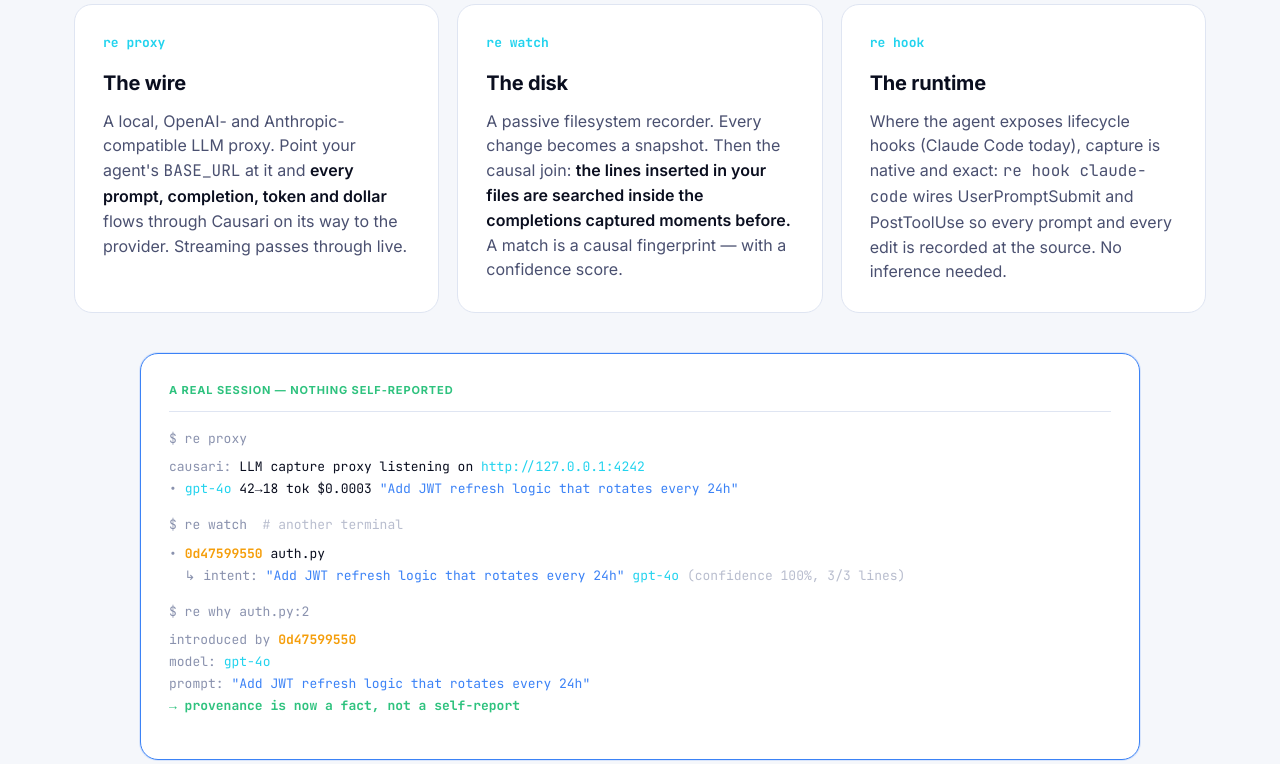
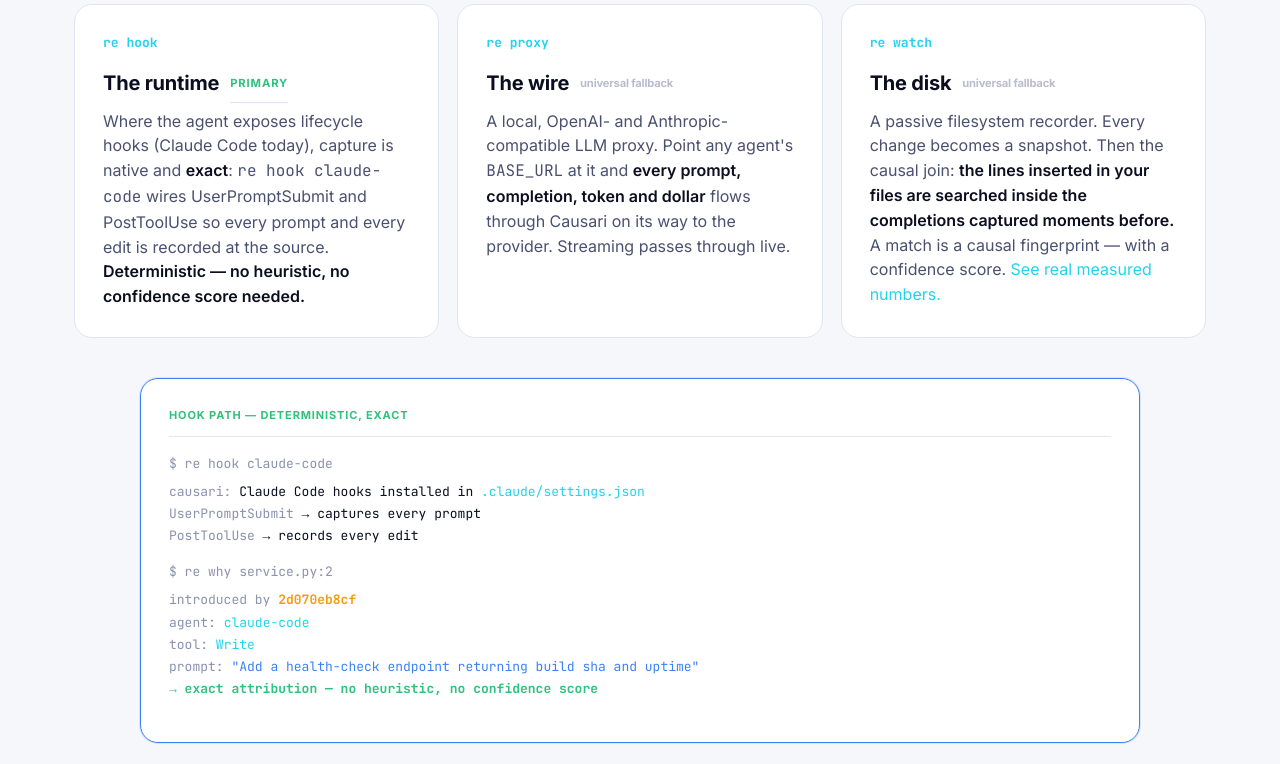
Before and after one commit to croviatrust/causari, a plain HTML site: page site/index.html in a window 1280 px wide. Shown: the part 2613-3377 px from the top of the page. Drawn offline with Linux system fonts and the light colour scheme; no server answers.

Commit message:
site/index.html: hook-first capture engine, aligned with README
- Problem cards reordered: re hook first (primary), proxy+watch (fallback)
- Added hook-path real session example before proxy+watch example
- Quickstart step 3 split: primary (hook) then universal fallback (proxy+watch)
- Feature card updated: 'Two paths, one ledger' with hook-first messaging

```diff
--- a/site/index.html
+++ b/site/index.html
@@ -262,27 +262,47 @@
 
     <div class="problems">
       <article class="problem-card">
+        <div class="problem-num">re hook</div>
+        <h3>The runtime <span class="ba-label ba-label--success" style="font-size:0.7rem;vertical-align:middle;margin-left:0.4rem">primary</span></h3>
+        <p>Where the agent exposes lifecycle hooks (Claude Code today), capture is native and <strong>exact</strong>: <code>re hook claude-code</code> wires UserPromptSubmit and PostToolUse so every prompt and every edit is recorded at the source. <strong>Deterministic — no heuristic, no confidence score needed.</strong></p>
+      </article>
+
+      <article class="problem-card">
         <div class="problem-num">re proxy</div>
-        <h3>The wire</h3>
-        <p>A local, OpenAI- and Anthropic-compatible LLM proxy. Point your agent's <code>BASE_URL</code> at it and <strong>every prompt, completion, token and dollar</strong> flows through Causari on its way to the provider. Streaming passes through live.</p>
+        <h3>The wire <span class="ba-faint" style="font-size:0.7rem;vertical-align:middle;margin-left:0.4rem">universal fallback</span></h3>
+        <p>A local, OpenAI- and Anthropic-compatible LLM proxy. Point any agent's <code>BASE_URL</code> at it and <strong>every prompt, completion, token and dollar</strong> flows through Causari on its way to the provider. Streaming passes through live.</p>
       </article>
 
       <article class="problem-card">
         <div class="problem-num">re watch</div>
-        <h3>The disk</h3>
-        <p>A passive filesystem recorder. Every change becomes a snapshot. Then the causal join: <strong>the lines inserted in your files are searched inside the completions captured moments before.</strong> A match is a causal fingerprint — with a confidence score.</p>
-      </article>
-
-      <article class="problem-card">
-        <div class="problem-num">re hook</div>
-        <h3>The runtime</h3>
-        <p>Where the agent exposes lifecycle hooks (Claude Code today), capture is native and exact: <code>re hook claude-code</code> wires UserPromptSubmit and PostToolUse so every prompt and every edit is recorded at the source. No inference needed.</p>
+        <h3>The disk <span class="ba-faint" style="font-size:0.7rem;vertical-align:middle;margin-left:0.4rem">universal fallback</span></h3>
+        <p>A passive filesystem recorder. Every change becomes a snapshot. Then the causal join: <strong>the lines inserted in your files are searched inside the completions captured moments before.</strong> A match is a causal fingerprint — with a confidence score. <a href="#confidence">See real measured numbers.</a></p>
       </article>
     </div>
 
     <div class="ba-grid" style="margin-top:2.5rem">
       <div class="ba-card ba-after" style="grid-column:1/-1">
-        <div class="ba-label ba-label--success">A real session — nothing self-reported</div>
+        <div class="ba-label ba-label--success">Hook path — deterministic, exact</div>
+        <div class="ba-term">
+          <div class="ba-prompt">$ re hook claude-code</div>
+          <div class="ba-output">
+            <span class="ba-key">causari:</span> Claude Code hooks installed in <span class="ba-val">.claude/settings.json</span><br/>
+            <span class="ba-key">UserPromptSubmit</span> → captures every prompt<br/>
+            <span class="ba-key">PostToolUse</span> → records every edit
+          </div>
+          <div class="ba-prompt">$ re why service.py:2</div>
+          <div class="ba-output">
+            <span class="ba-key">introduced by</span> <span class="ba-id">2d070eb8cf</span><br/>
+            <span class="ba-key">agent:</span> <span class="ba-val">claude-code</span><br/>
+            <span class="ba-key">tool:</span> <span class="ba-val">Write</span><br/>
+            <span class="ba-key">prompt:</span> <span class="ba-q">"Add a health-check endpoint returning build sha and uptime"</span><br/>
+            <span class="ba-time">→ exact attribution — no heuristic, no confidence score</span>
+          </div>
+        </div>
+      </div>
+
+      <div class="ba-card ba-after" style="grid-column:1/-1">
+        <div class="ba-label ba-label--success">Proxy + watch — universal fallback</div>
         <div class="ba-term">
           <div class="ba-prompt">$ re proxy</div>
           <div class="ba-output">
@@ -602,8 +622,8 @@
         <div class="feat-icon" aria-hidden="true">
           <svg viewBox="0 0 24 24" fill="none" stroke="currentColor" stroke-width="1.7" stroke-linecap="round" stroke-linejoin="round"><path d="M22 12h-4l-3 9L9 3l-3 9H2"/></svg>
         </div>
-        <h3>Zero-cooperation capture</h3>
-        <p><code>re proxy</code> sees every prompt and dollar at the wire. <code>re watch</code> sees every byte on disk. The content-based join attributes each file change to the real prompt, model and cost — <em>no agent integration required</em>.</p>
+        <h3>Two paths, one ledger</h3>
+        <p><strong>Primary:</strong> <code>re hook claude-code</code> gives exact, deterministic capture via agent lifecycle hooks — no heuristic needed. <strong>Universal fallback:</strong> <code>re proxy</code> sees every prompt and dollar at the wire, <code>re watch</code> sees every byte on disk. The content-based join attributes each file change to the real prompt, model and cost — <em>no agent integration required</em>.</p>
       </article>
 
       <article class="feature">
@@ -932,13 +952,18 @@
         <div class="step-num">3</div>
         <div class="step-body">
           <h3>Capture everything</h3>
-          <p>Start the capture engine — the proxy sees the prompts, the watcher sees the disk, the join connects them:</p>
+          <p><strong>Primary:</strong> if you use Claude Code, native hooks give you exact, deterministic capture:</p>
           <div class="code-block">
             <button class="copy-btn" data-copy="qs3">Copy</button>
-<pre id="qs3"><code>re proxy          # terminal 1 — point OPENAI_BASE_URL / ANTHROPIC_BASE_URL at it
+<pre id="qs3"><code>re hook claude-code   # one command — wires UserPromptSubmit + PostToolUse</code></pre>
+          </div>
+          <p><strong>Universal fallback:</strong> for any other agent, the proxy + watch observe independently and join by content:</p>
+          <div class="code-block">
+            <button class="copy-btn" data-copy="qs3b">Copy</button>
+<pre id="qs3b"><code>re proxy          # terminal 1 — point OPENAI_BASE_URL / ANTHROPIC_BASE_URL at it
 re watch          # terminal 2 — file changes get attributed to real prompts</code></pre>
           </div>
-          <p class="muted">Now <strong>any</strong> tool that touches the workspace is recorded — with the prompt, model, tokens and cost that caused it. Using Claude Code? <code>re hook claude-code</code> gives you native capture too. MCP fans: <code>re mcp --install</code>.</p>
+          <p class="muted">Now <strong>any</strong> tool that touches the workspace is recorded — with the prompt, model, tokens and cost that caused it. MCP fans: <code>re mcp --install</code>.</p>
         </div>
       </li>
 
```
